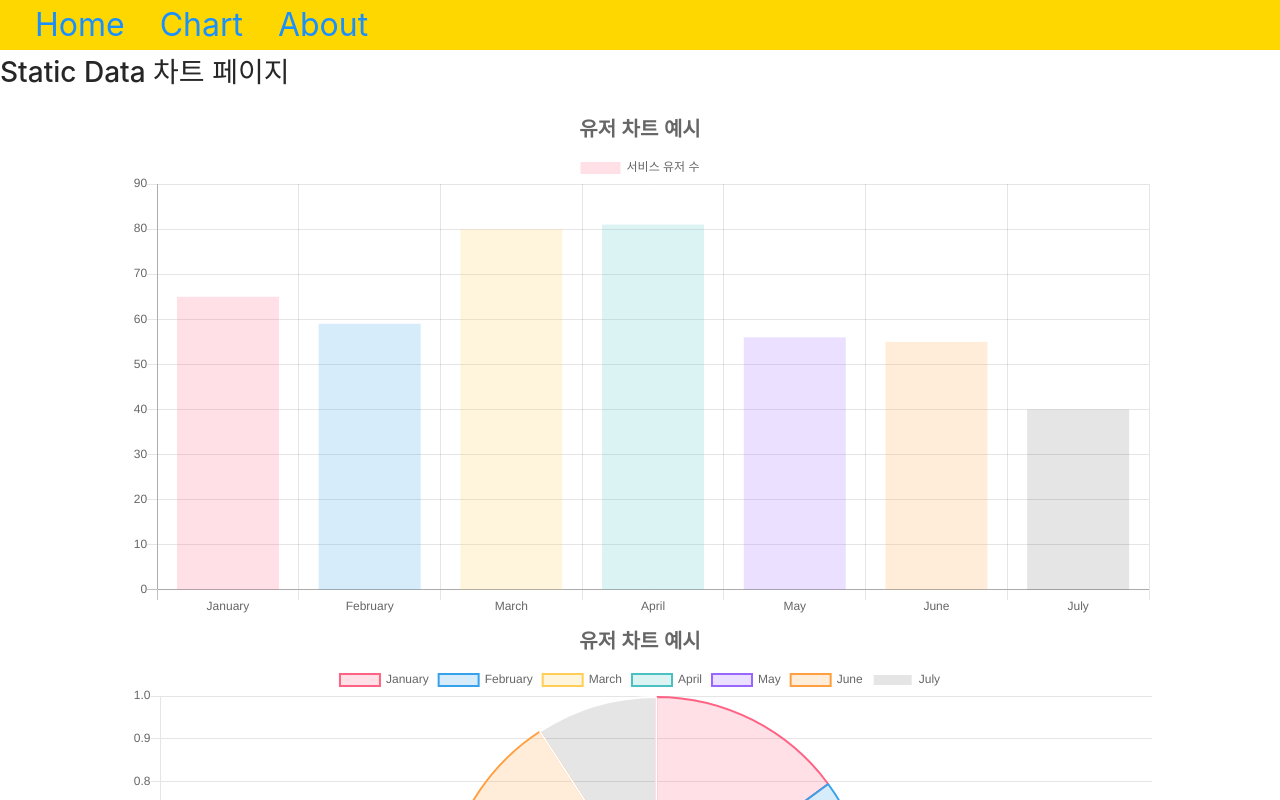
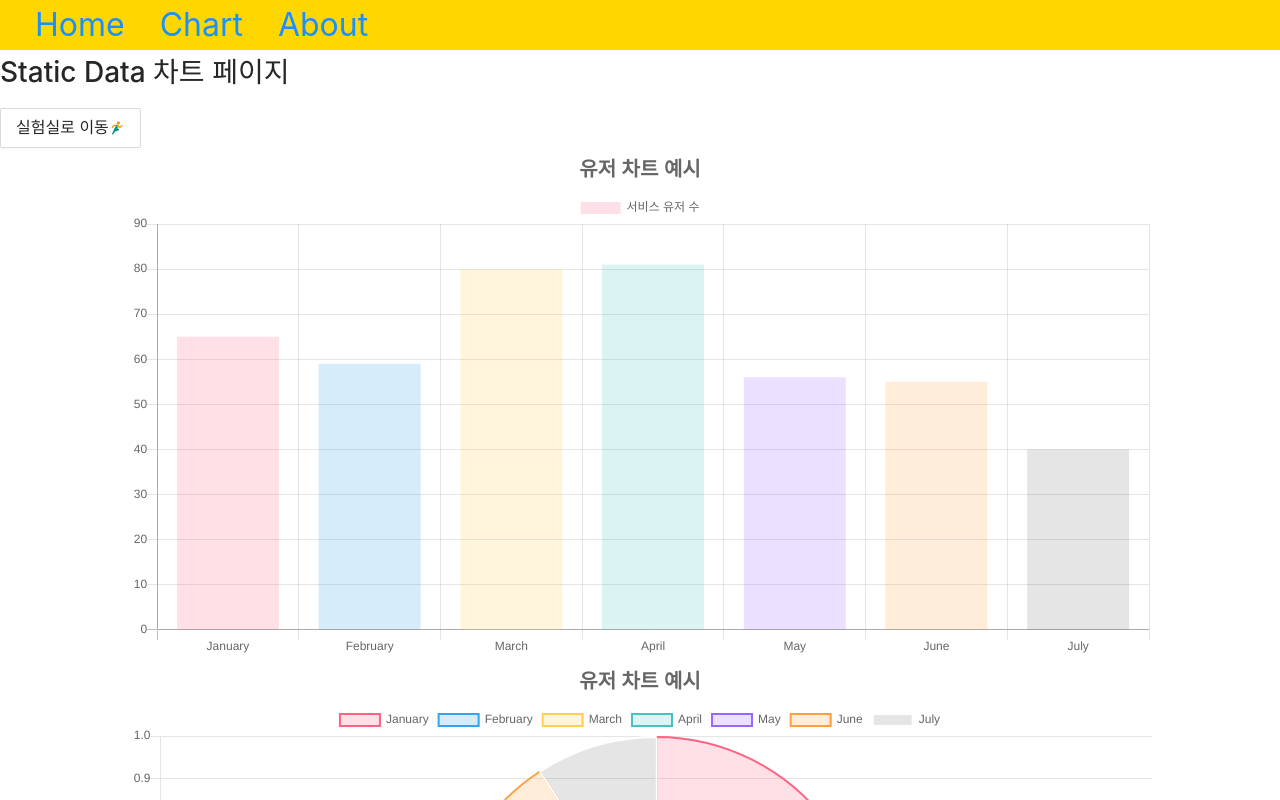
Before and after one commit to sbin0819/chartjs, a React (Create React App) app: page / in a window 1280 px wide. Shown: the top 800 px of the page. Built offline with nearby package versions, Linux system fonts and the light colour scheme.

Commit message:
icon 추가, 코드 정리

```diff
--- a/package.json
+++ b/package.json
@@ -11,6 +11,7 @@
     "react": "^17.0.1",
     "react-chartjs-2": "^2.11.1",
     "react-dom": "^17.0.1",
+    "react-icons": "^3.11.0",
     "react-router-dom": "^5.2.0",
     "react-scripts": "4.0.0",
     "styled-components": "^5.2.1",
--- a/src/components/Home.js
+++ b/src/components/Home.js
@@ -1,6 +1,9 @@
 import React from 'react';
+import { withRouter } from 'react-router-dom';
+import { Button } from 'antd';
+import { FcSportsMode } from 'react-icons/fc';
+import styled from 'styled-components';
 import StaticChart from './Chart/StaticChart';
-import styled from 'styled-components';
 
 const ChartContainer = styled.div`
   display: flex;
@@ -11,10 +14,20 @@ const ChartContainer = styled.div`
   }
 `;
 
-function Home() {
+function Home({ history }) {
+  const onClick = () => {
+    history.push('/chart');
+  };
   return (
     <div>
       <h1>Static Data 차트 페이지</h1>
+      <Button
+        size='large'
+        style={{ display: 'flex', alignItems: 'center' }}
+        onClick={onClick}
+      >
+        실험실로 이동 <FcSportsMode />
+      </Button>
       <ChartContainer>
         <StaticChart />
       </ChartContainer>
@@ -22,4 +35,4 @@ function Home() {
   );
 }
 
-export default Home;
+export default withRouter(Home);
```
Also changed, not shown: 1 other file (tests, documents, lock files or other folders).
